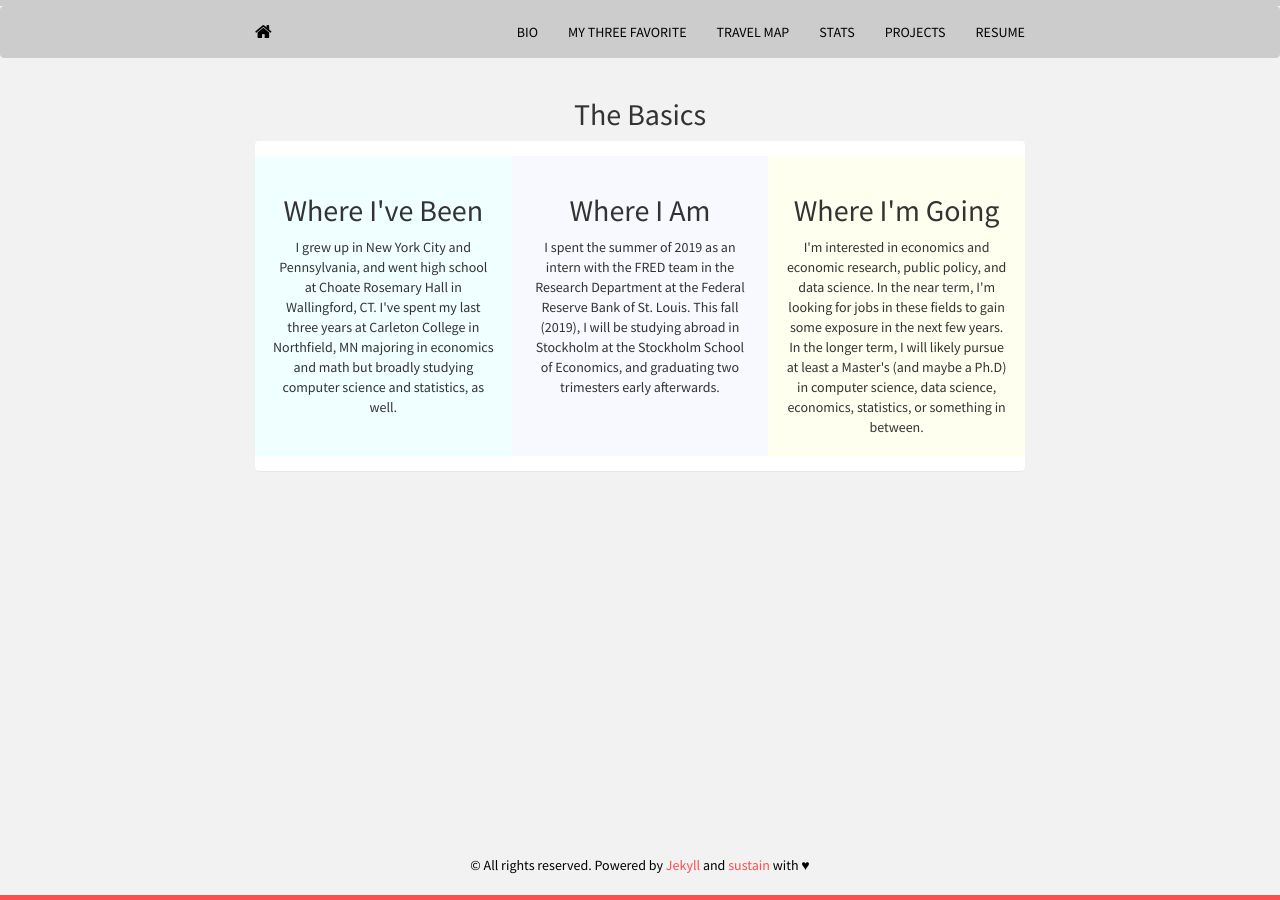
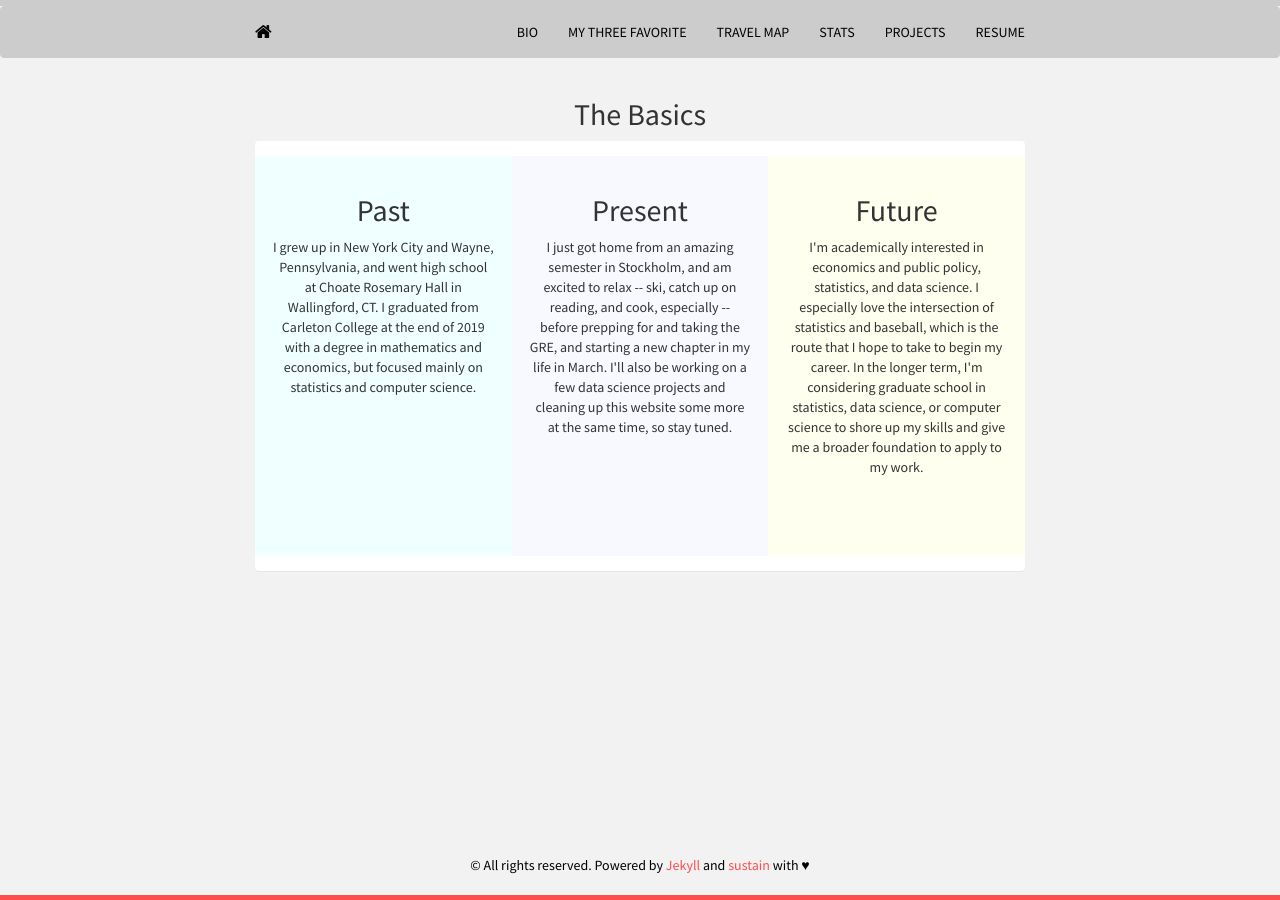
Before and after one commit to mrkaye97/mrkaye97.github.io, a Jekyll site: the page built from bio.html, in a window 1280 px wide. Built offline with Jekyll 4.4.1, drawn with Linux system fonts in a browser that asks for light colours; nearby versions of some CDN libraries.

Commit message:
site update

```diff
--- a/bio.html
+++ b/bio.html
@@ -26,7 +26,7 @@ Title: Bio
   float: left;
   width: 33.33%;
   padding: 18px;
-  height: 300px; /* Should be removed. Only for demonstration */
+  height: 400px; /* Should be removed. Only for demonstration */
   vertical-align: middle;
   text-align: center;
 }
@@ -53,16 +53,16 @@ Title: Bio
     		<div class="panel-body">
 				<div class="row">
 					<div class="column" style="background-color:Azure;">
-				    <h2>Where I've Been</h2>
-				    <p>I grew up in New York City and Pennsylvania, and went high school at Choate Rosemary Hall in Wallingford, CT. I've spent my last three years at Carleton College in Northfield, MN majoring in economics and math but broadly studying computer science and statistics, as well.</p>
+				    <h2>Past</h2>
+				    <p>I grew up in New York City and Wayne, Pennsylvania, and went high school at Choate Rosemary Hall in Wallingford, CT. I graduated from Carleton College at the end of 2019 with a degree in mathematics and economics, but focused mainly on statistics and computer science.</p>
 				  </div>
 				  <div class="column" style="background-color:GhostWhite;">
-				    <h2>Where I Am</h2>
-				    <p>I spent the summer of 2019 as an intern with the FRED team in the Research Department at the Federal Reserve Bank of St. Louis. This fall (2019), I will be studying abroad in Stockholm at the Stockholm School of Economics, and graduating two trimesters early afterwards.</p>
+				    <h2>Present</h2>
+				    <p>I just got home from an amazing semester in Stockholm, and am excited to relax -- ski, catch up on reading, and cook, especially -- before prepping for and taking the GRE, and starting a new chapter in my life in March. I'll also be working on a few data science projects and cleaning up this website some more at the same time, so stay tuned.</p>
 				  </div>
 				  <div class="column" style="background-color:Ivory;">
-				    <h2>Where I'm Going</h2>
-				    <p>I'm interested in economics and economic research, public policy, and data science. In the near term, I'm looking for jobs in these fields to gain some exposure in the next few years. In the longer term, I will likely pursue at least a Master's (and maybe a Ph.D) in computer science, data science, economics, statistics, or something in between.</p>
+				    <h2>Future</h2>
+				    <p>I'm academically interested in economics and public policy, statistics, and data science. I especially love the intersection of statistics and baseball, which is the route that I hope to take to begin my career. In the longer term, I'm considering graduate school in statistics, data science, or computer science to shore up my skills and give me a broader foundation to apply to my work.</p>
 				  </div>
 				</div>
 			</div>
--- a/index.html
+++ b/index.html
@@ -8,7 +8,6 @@ layout: home
 	  window.dataLayer = window.dataLayer || [];
 	  function gtag(){dataLayer.push(arguments);}
 	  gtag('js', new Date());
-
 	  gtag('config', 'UA-129880587-1');
 	</script>
 </head>
@@ -20,9 +19,8 @@ layout: home
 		<img class="img-circle" src="photo.png" alt="Responsive image">
 	  </div>
 	  <h3>Hi! I'm <strong>{{ site.author }}</strong></h3>
-	  <h3>I'm a senior at Carleton College double majoring in economics and math.</h3>
-	  <h3>For more info on me, here is my <a href="Matthew_Kaye_Resume.pdf">resume</a>.</h3>
-	  <h3>My email is <a href="mailto:{{ site.email}}">kayem@carleton.edu</a>.</h3>
+	  <h3>Aspiring Data Scientist, Baseball Enthusiast</h3>
+	  <h3>For more info on me, here is my <a href="Matthew_Kaye_Resume.pdf">resume</a></h3>
 	  {% include social.html %}
 	</div>
 </section>
--- a/stats.html
+++ b/stats.html
@@ -18,7 +18,7 @@ Title: Random Stuff
 <section id="random">
 	<div class="container">
 		<h2>Since 92.4% of statistics are made up...</h2>
-			<div class="panel panel-default">
+			<div class="panel panel-default", style="background-color:lightcoral;">
 	    		<div class="panel-body">
 	    			<h3 style='font-size:100%; text-align:center;'>Disclaimer: This is a rolling compilation of good and bad stats and quotes heard on TV broadcasts or otherwise, mainly having to do with sports and politics. Decisions about which are good and which are bad are left to the reader. Kindly excuse any slight misquotes, and enjoy! </h3>
 			  </div>
@@ -29,6 +29,7 @@ Title: Random Stuff
 	    		<div class="panel-body">
 					<ul style="list-style-type:circle">
 					  <li><b>All-time Stat:</b> Oakland Athletics outfielder Khris Davis hit .247 for four years in a row.
+					  <li><b>12/28/19 - ESPN Broadcast of LSU - Oklahoma:</b> Joe Burrow gets first downs on 47% of his rushing attempts.
 					  <li><b>12/16/19 - FiveThirtyEight:</b> The Lakers average 112.9 points per 100 possessions with both LeBron and Anthony Davis on the floor. They average 114.8 with only LeBron.
 					  <li><b>9/10/19 - Stockholm School of Economics:</b> <i> Talking with an economics professor about the cause of wage growth in Sweden between 1860 and 1913 during significant migration of low-skill workers from Sweden to the U.S., which happened to overlap with a significant period of Swedish industrialization...</i> "This is exactly the point that I'm making. Swedish farmers - like my grandparents! - moved away to the U.S., and, as a result, wages went up in Sweden. This directly follows from the model, because we would expect the flow of migrants out of Sweden (low-wage, at the time) to the U.S. (high-wage, at the time) to cause wages to equalize somewhere in between the two. This is why we saw Swedish wages grow by 250% while U.S. wages only grew about 50% over the same period."
 					  <li><b>8/13/19 - MLB Network:</b> <i>Discussing Gleyber Torres's immense success against Orioles pitching... </i>"If it were up to Gleyber Torres, the Yankees would play the Orioles every day of the week and twice on Sunday."
```
